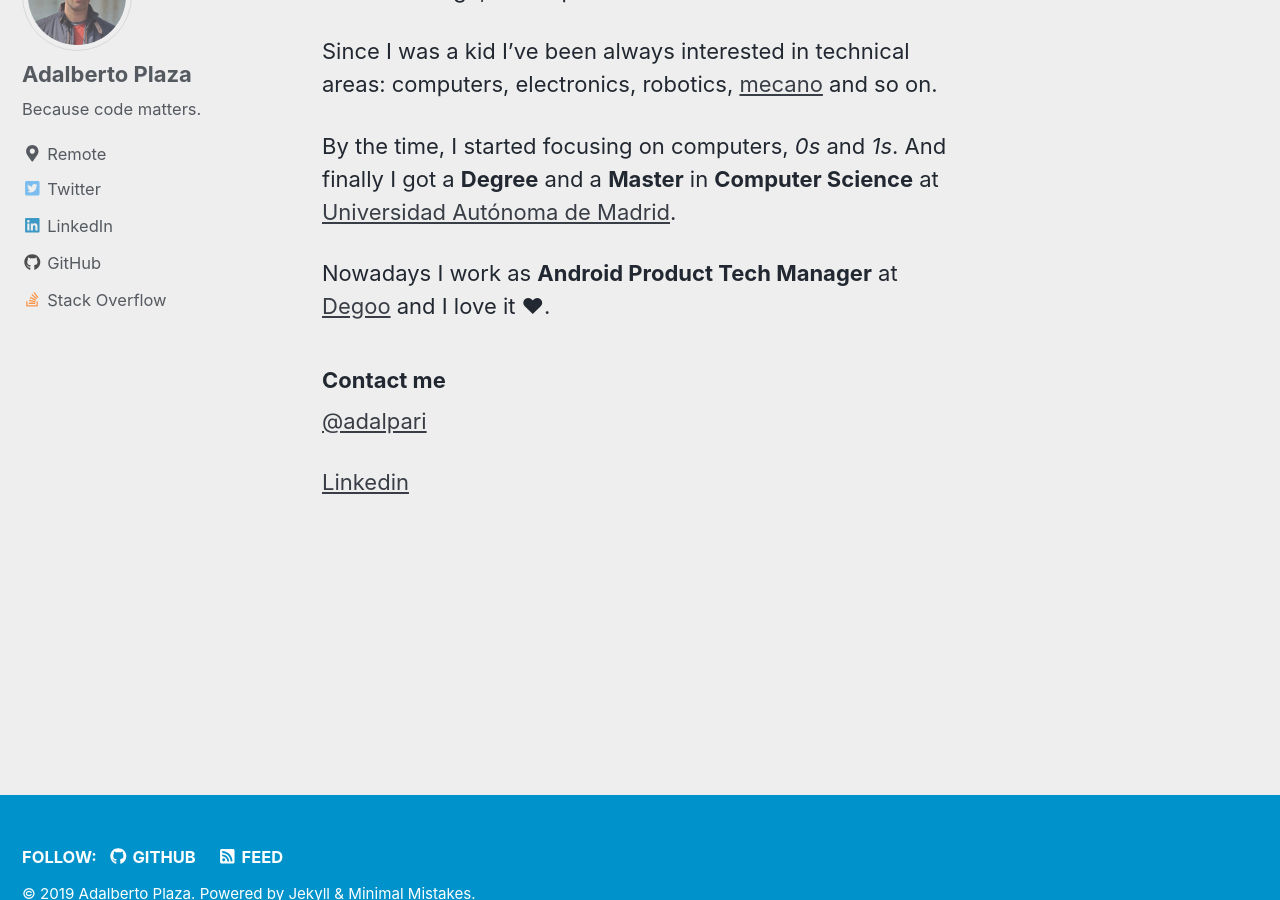
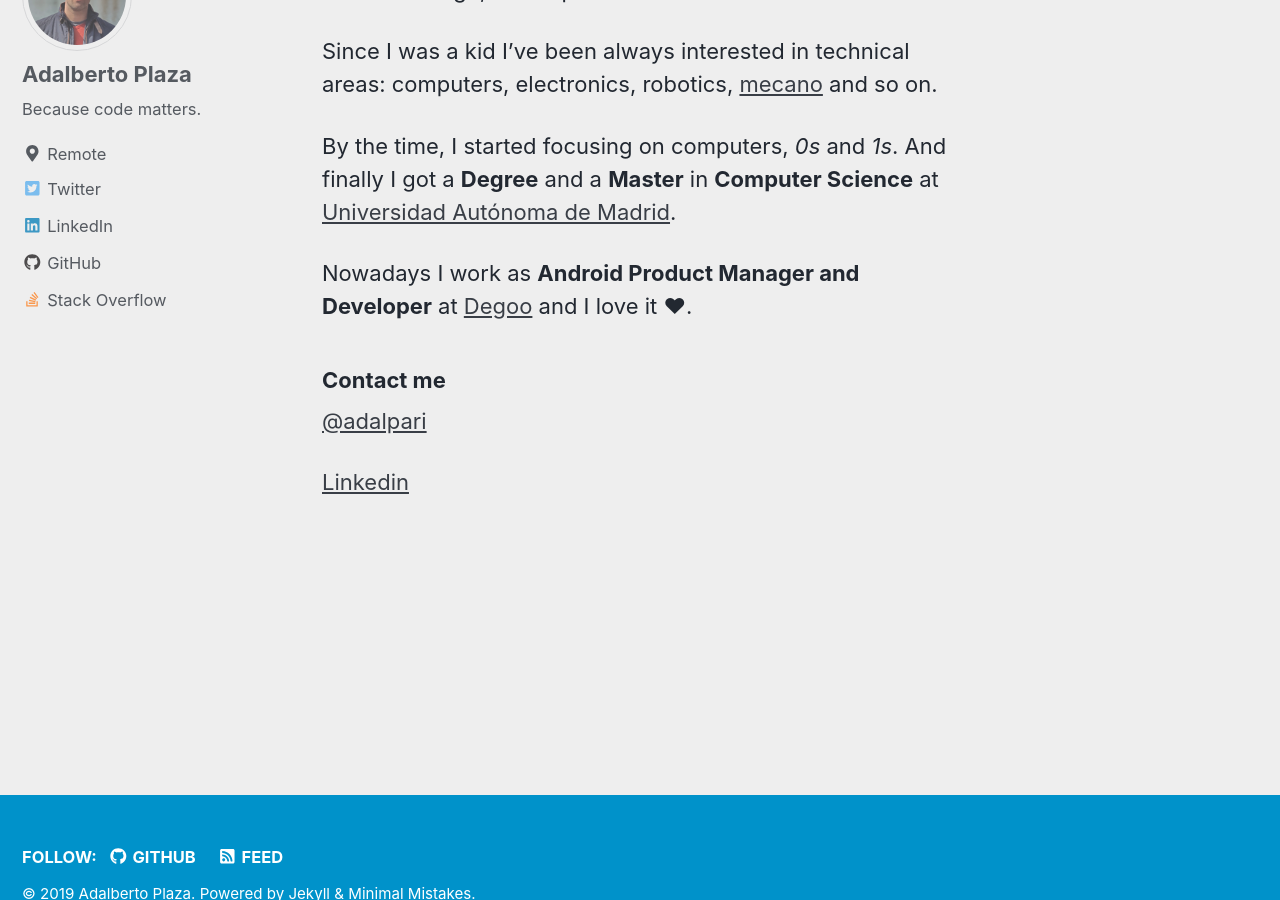
Before and after one commit to adalpari/adalpari.github.io, a Jekyll site: the page built from _pages/about.md, in a window 1280 px wide and 900 px high, scrolled down 416 px. Built offline with Jekyll 4.4.1, drawn with Linux system fonts in a browser that asks for light colours; nearby versions of some CDN libraries; a script bundle is joined from its source files by our own code; comment, search, counter and statistics services are not loaded.

Commit message:
Update about.md

```diff
--- a/_pages/about.md
+++ b/_pages/about.md
@@ -11,7 +11,7 @@ Since I was a kid I've been always interested in technical areas: computers, ele
 
 By the time, I started focusing on computers, _0s_ and _1s_. And finally I got a __Degree__ and a __Master__ in __Computer Science__ at [Universidad Autónoma de Madrid](http://uam.es/UAM/Home.htm?language=en).
 
-Nowadays I work as __Android Product Tech Manager__ at [Degoo](https://play.google.com/store/apps/details?id=com.degoo.android) and I love it ♥.
+Nowadays I work as __Android Product Manager and Developer__ at [Degoo](https://play.google.com/store/apps/details?id=com.degoo.android) and I love it ♥.
 
 
 ### Contact me
```
